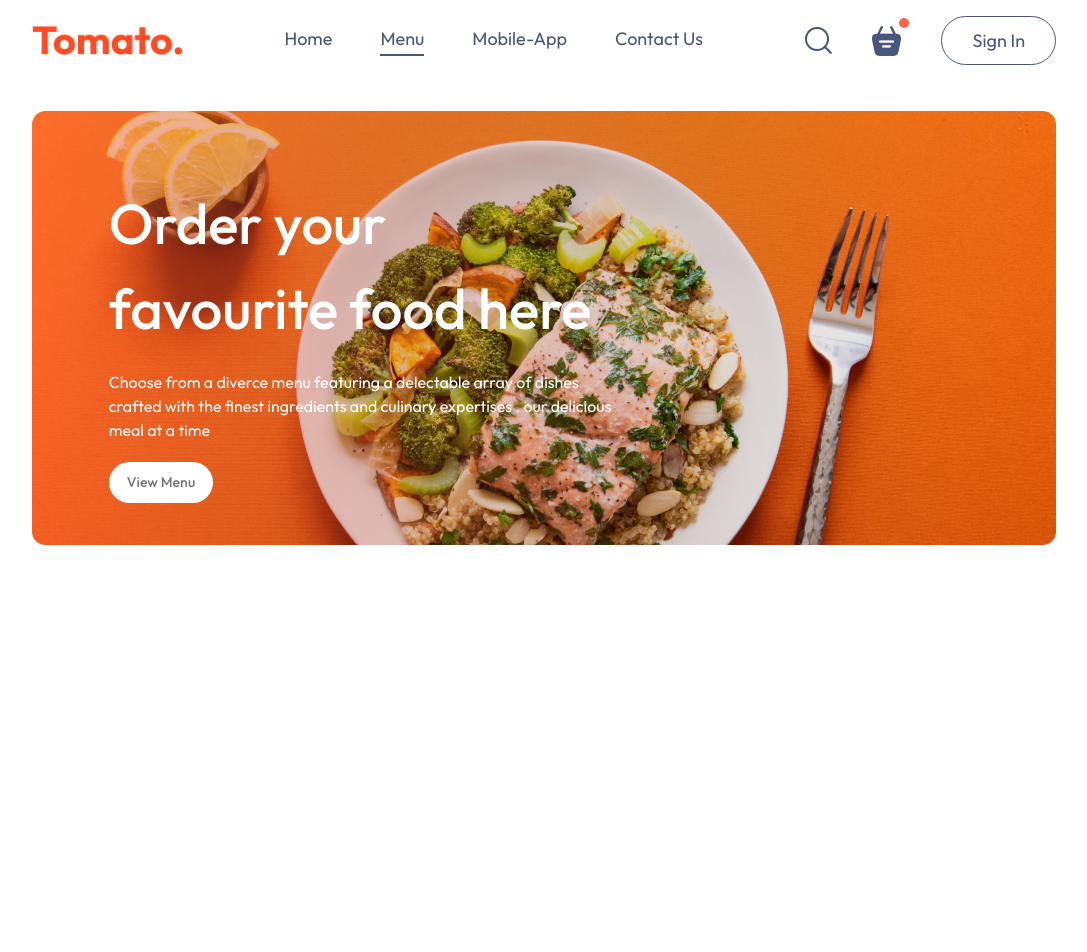
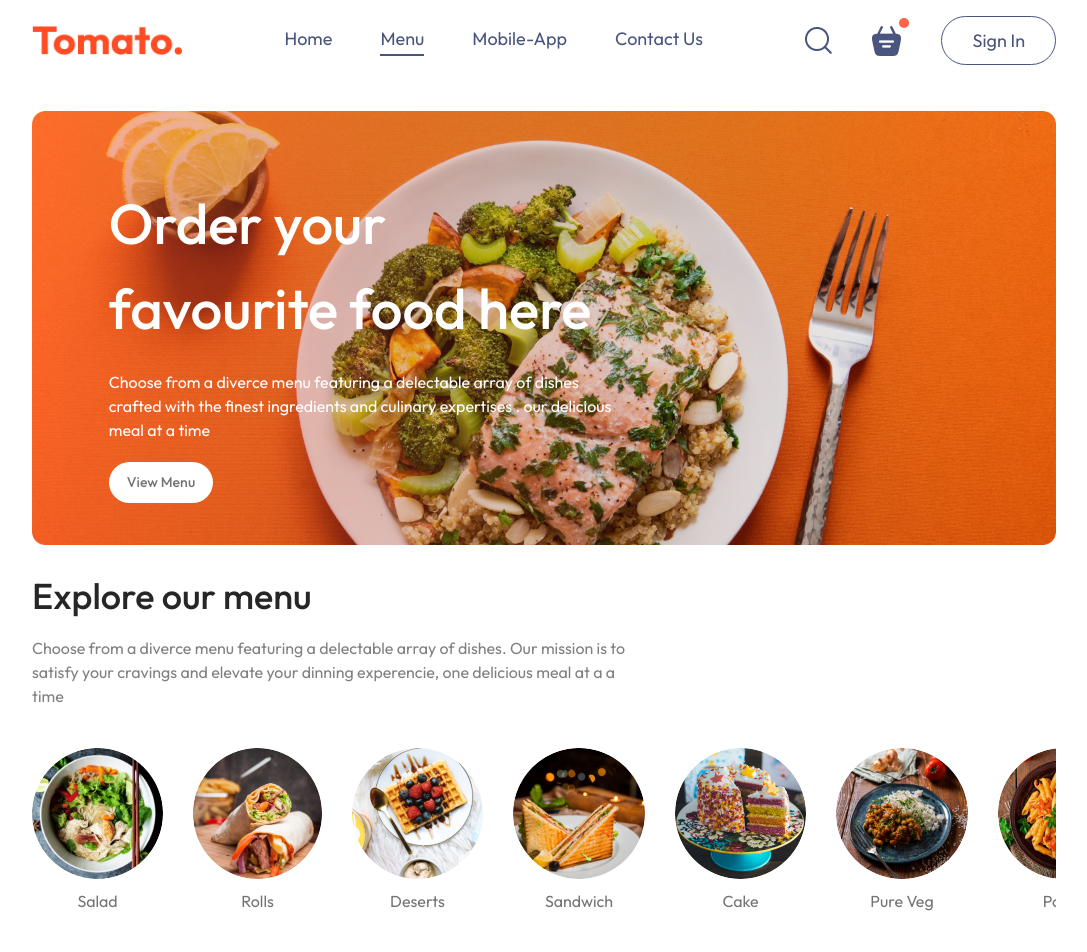
Before and after one commit to AmitMishra99/Foodie_App, a React (Vite) app: page / in a window 1280 px wide. Shown: the top 952 px of the page, without its empty margins (96-1183 px from the left). Before the commit the page ends 800 px from the top, so only its background shows below. Built offline with nearby package versions, Linux system fonts and the light colour scheme.

Commit message:
Menu created

```diff
--- a/src/components/Header.jsx
+++ b/src/components/Header.jsx
@@ -5,7 +5,7 @@ const Header = () => {
         <div className="absolute flex flex-col items-start max-w-[50%] gap-[1.5vw] bottom-[10%] left-[6vw] animation">
                 <h2 className="font-medium text-white text-[4.4vw]">Order your favourite food here</h2>
                 <p className="text-white font-[1vw] ">Choose from a diverce menu featuring a delectable array of dishes crafted with the finest ingredients and culinary expertises . our delicious meal at a time </p>
-                <button className="border-none font-medium text-[1.1vw] text-[#747474]  bg-white rounded-[50px] px-4.5 py-2.5">View Menu</button>
+                <button className="border-none font-medium text-[1.1vw] text-[#747474]  bg-white rounded-[50px] px-4.5 py-2.5 cursor-pointer">View Menu</button>
         </div>
     </div>
   )
--- /dev/null
+++ b/src/components/Menu.jsx
@@ -0,0 +1,24 @@
+import { menu_list } from "../assets/frontend_assets/assets"
+
+const Menu = () => {
+  return (
+    <div className="flex flex-col gap-5">
+      <h1 className="text-[#262626] font-medium text-4xl">Explore our menu</h1>
+      <p className="max-w-[60%] text-[#808080] ">Choose from a diverce menu featuring a delectable array of dishes. Our mission is to satisfy your cravings and elevate your dinning experencie, one delicious meal at a a time</p>
+      <div className="flex gap-[30px] text-center my-[20px]  overflow-x-auto scrollbar-hide">
+        {menu_list.map((item , idx)=>{
+                return (
+                        <div key={idx} className="shrink-0">
+                                <img className="cursor-pointer rounded-[50%] " src={item.menu_image} alt="" />
+                                <p className="mt-2.5  text-[#747474] font-[1.4vw]  ">{item.menu_name}</p>
+                        </div>
+                 )
+        })}
+      </div>
+      <hr className="bg-[#e2e2e2] border-none my-[10px] h-0.5 " />
+
+    </div>
+  )
+}
+
+export default Menu
--- a/src/global.css
+++ b/src/global.css
@@ -9,6 +9,7 @@
         @apply pb-0.5
         border-b-2
         border-b-[#49557e]
+
 }
 
 @keyframes fadeIn{
@@ -22,3 +23,10 @@
 .animation{
         animation: fadeIn 4s;
 }
+.scrollbar-hide::-webkit-scrollbar{
+        display: none;
+}
+.scrollbar-hide {
+  -ms-overflow-style: none; /* for Internet Explorer and Edge*/
+  scrollbar-width: none;    /* for Firefox */
+}
--- a/src/pages/Home.jsx
+++ b/src/pages/Home.jsx
@@ -1,9 +1,11 @@
 import Header from "../components/Header"
+import Menu from "../components/Menu"
 
 const Home = () => {
   return (
     <div className="home" >
       <Header/>
+      <Menu/>
 
     </div>
   )
```
